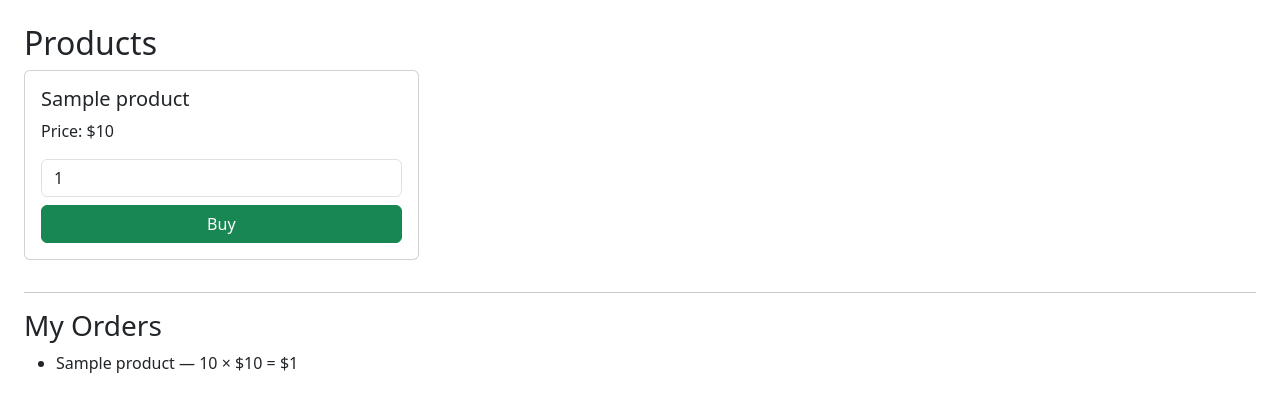
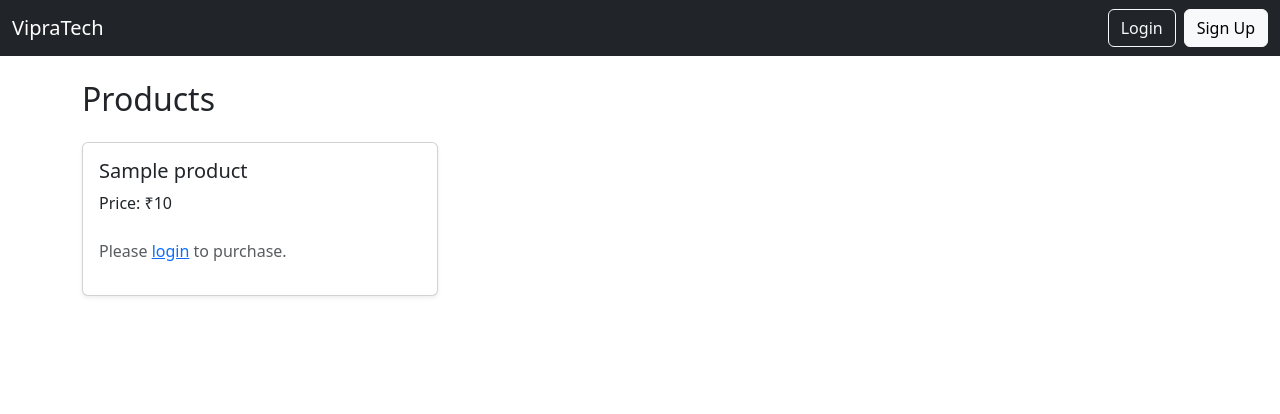
Before and after one commit to s1999-alt/VipraTech_Assign, a Django app: template shop/templates/index.html in a window 1280 px wide. Shown: the top 414 px of the page. Run offline with Django 5.2, Linux system fonts and the light colour scheme; the template is opened without the code that fills it: most values are stand-ins (such as "Sample title", 1, 10 or a date in 2020).

Commit message:
login.html page added + base.html page added + index page changed

```diff
--- /dev/null
+++ b/shop/templates/base.html
@@ -0,0 +1,26 @@
+<!DOCTYPE html>
+<html>
+<head>
+  <title>VipraTech Store</title>
+  <link href="https://cdn.jsdelivr.net/npm/bootstrap@5.3.3/dist/css/bootstrap.min.css" rel="stylesheet">
+</head>
+<body>
+<nav class="navbar navbar-expand-lg navbar-dark bg-dark">
+  <div class="container-fluid">
+    <a class="navbar-brand" href="/">VipraTech</a>
+    <div class="d-flex">
+      {% if user.is_authenticated %}
+        <span class="navbar-text me-3">Hello, {{ user.username }}</span>
+        <a href="/logout/" class="btn btn-outline-light">Logout</a>
+      {% else %}
+        <a href="/login/" class="btn btn-outline-light me-2">Login</a>
+        <a href="/signup/" class="btn btn-light">Sign Up</a>
+      {% endif %}
+    </div>
+  </div>
+</nav>
+<div class="container mt-4">
+  {% block content %}{% endblock %}
+</div>
+</body>
+</html>
--- a/shop/templates/index.html
+++ b/shop/templates/index.html
@@ -1,37 +1,55 @@
-<!DOCTYPE html>
-<html>
-<head>
-  <title>VipraTech Shop</title>
-  <link href="https://cdn.jsdelivr.net/npm/bootstrap@5.3.0/dist/css/bootstrap.min.css" rel="stylesheet">
-</head>
-<body class="p-4">
-  <h2>Products</h2>
+{% extends 'base.html' %}
+{% block content %}
+
+<h2 class="mb-4">Products</h2>
+
 <div class="row">
   {% for product in products %}
     <div class="col-md-4">
-        <div class="card p-3 mb-3">
-          <h5>{{ product.name }}</h5>
-          <p>Price: ${{ product.price }}</p>
+      <div class="card p-3 mb-4 shadow-sm">
+        <h5 class="card-title">{{ product.name }}</h5>
+        <p class="card-text">Price: ₹{{ product.price }}</p>
+
+        {% if user.is_authenticated %}
           <form method="post" action="{% url 'create_checkout_session' %}">
             {% csrf_token %}
             <input type="hidden" name="product_id" value="{{ product.id }}">
-            <input type="number" name="quantity" min="1" value="1" class="form-control mb-2">
+            <input
+              type="number"
+              name="quantity"
+              min="1"
+              value="1"
+              class="form-control mb-2"
+              required
+            >
             <button type="submit" class="btn btn-success w-100">Buy</button>
           </form>
+        {% else %}
+          <p class="text-muted mt-2">
+            Please <a href="{% url 'login' %}">login</a> to purchase.
+          </p>
+        {% endif %}
       </div>
     </div>
+  {% empty %}
+    <p>No products available.</p>
   {% endfor %}
 </div>
 
-  <hr>
+{% if user.is_authenticated %}
+  <hr class="my-4">
 
   <h3>My Orders</h3>
-  <ul>
+  <ul class="list-group">
     {% for order in orders %}
-      <li>{{ order.product.name }} — {{ order.quantity }} × ${{ order.product.price }} = ${{ order.total_amount }}</li>
+      <li class="list-group-item">
+        {{ order.product.name }} — {{ order.quantity }} × ₹{{ order.product.price }}
+        = <strong>₹{{ order.total_amount }}</strong>
+      </li>
     {% empty %}
-      <p>No orders yet.</p>
+      <p class="text-muted">No orders yet.</p>
     {% endfor %}
   </ul>
-</body>
-</html>
+{% endif %}
+
+{% endblock %}
```
Also changed, not shown: shop/templates/login.html (added, +9 -0 lines). Lines whose indentation alone changed are shown as unchanged.
